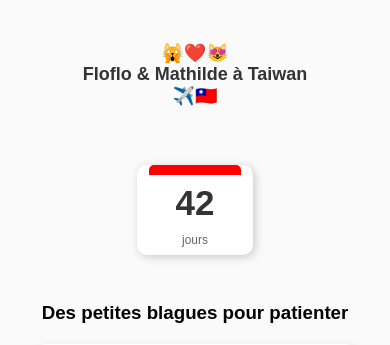
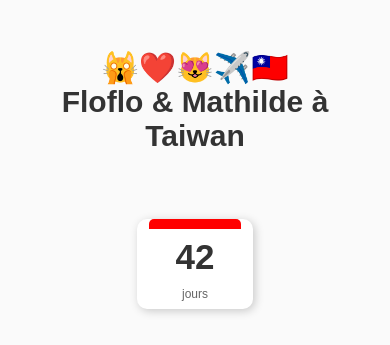
Before and after one commit to kollectiongit/flotaiwan, a Flask app: page / in a window 390 px wide. Shown: the top 345 px of the page. Run offline with Flask 3, Linux system fonts and the light colour scheme.

Commit message:
Update styles

```diff
--- a/templates/index.html
+++ b/templates/index.html
@@ -86,7 +86,7 @@
       /* 🌍 RESPONSIVE DESIGN */
       @media (max-width: 768px) {
         h1 {
-          font-size: 20px;
+          font-size: 40px;
         }
         .calendar {
           width: 120px;
@@ -110,7 +110,7 @@
 
       @media (max-width: 480px) {
         h1 {
-          font-size: 18px;
+          font-size: 30px;
         }
         .calendar {
           width: 100px;
@@ -134,7 +134,7 @@
     </style>
   </head>
   <body>
-    <h1>🙀❤️😻<br />Floflo & Mathilde à Taiwan<br />✈️🇹🇼</h1>
+    <h1>🙀❤️😻✈️🇹🇼<br />Floflo & Mathilde à Taiwan</h1>
     <br /><br />
     <div class="calendar">
       <div class="calendar-days">{{ jours }}</div>
```
